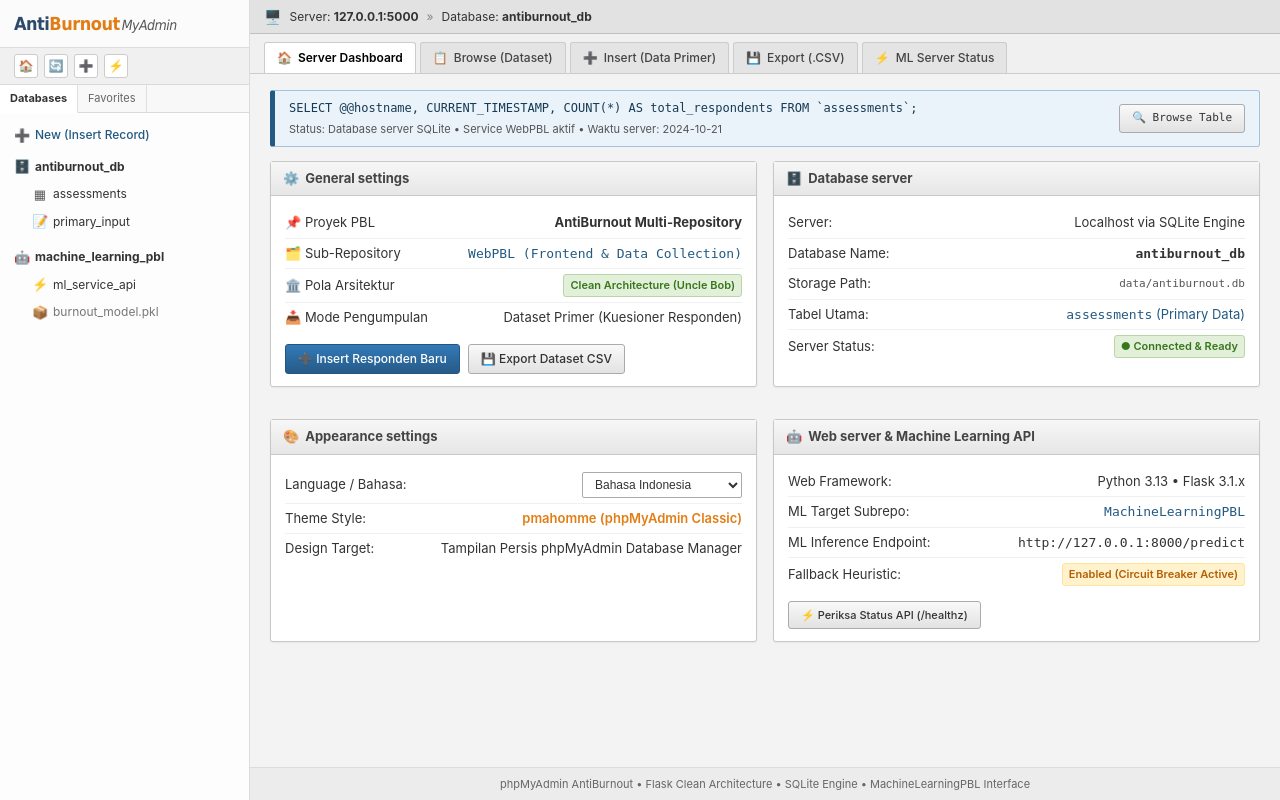
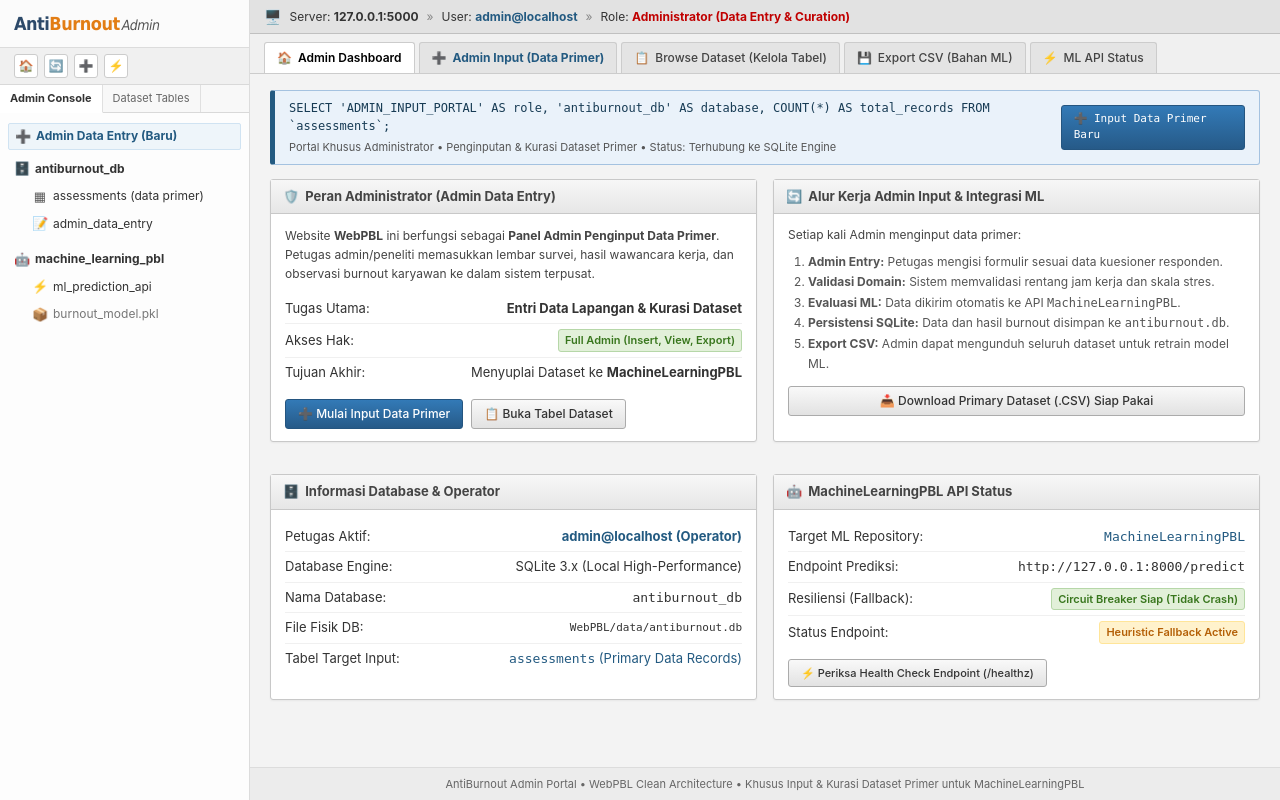
Before and after one commit to Keluarga-Cemara-Team/WebPBL, a Flask app: page / in a window 1280 px wide. Run offline with Flask 3, Linux system fonts and the light colour scheme.

Commit message:
feat: add admin dashboard, assessment forms, and base templates for AntiBurnout WebPBL

```diff
--- a/app/presentation/templates/base.html
+++ b/app/presentation/templates/base.html
@@ -3,7 +3,7 @@
 <head>
     <meta charset="UTF-8">
     <meta name="viewport" content="width=device-width, initial-scale=1.0">
-    <title>{% block title %}AntiBurnout &bull; phpMyAdmin{% endblock %}</title>
+    <title>{% block title %}AntiBurnout &bull; Admin Portal phpMyAdmin{% endblock %}</title>
     <!-- phpMyAdmin Stylesheet -->
     <link rel="stylesheet" href="{{ url_for('static', filename='css/main.css') }}">
     {% block extra_head %}{% endblock %}
@@ -15,30 +15,32 @@
              ============================================================ -->
         <aside class="pma-sidebar">
             <div class="pma-sidebar-brand">
-                <a href="{{ url_for('main.index') }}" class="pma-logo" title="phpMyAdmin AntiBurnout">
-                    <span class="pma-logo-anti">Anti</span><span class="pma-logo-burnout">Burnout</span><span class="pma-logo-admin">MyAdmin</span>
+                <a href="{{ url_for('main.index') }}" class="pma-logo" title="phpMyAdmin AntiBurnout Admin">
+                    <span class="pma-logo-anti">Anti</span><span class="pma-logo-burnout">Burnout</span><span class="pma-logo-admin">Admin</span>
                 </a>
             </div>
 
-            <!-- Quick Action Icons (Home, Refresh, Docs, Settings) -->
+            <!-- Quick Action Icons (Home, Refresh, Admin Insert, Status) -->
             <div class="pma-quick-actions">
-                <a href="{{ url_for('main.index') }}" class="pma-quick-btn" title="Home">🏠</a>
+                <a href="{{ url_for('main.index') }}" class="pma-quick-btn" title="Admin Dashboard">🏠</a>
                 <a href="javascript:location.reload();" class="pma-quick-btn" title="Reload Navigation">🔄</a>
-                <a href="{{ url_for('assessment.form') }}" class="pma-quick-btn" title="Insert New Row">➕</a>
-                <a href="{{ url_for('main.health_check') }}" target="_blank" class="pma-quick-btn" title="Server Status">⚡</a>
+                <a href="{{ url_for('assessment.form') }}" class="pma-quick-btn" title="Admin Data Entry">➕</a>
+                <a href="{{ url_for('main.health_check') }}" target="_blank" class="pma-quick-btn" title="ML Server Health">⚡</a>
             </div>
 
             <!-- Mini Navigation Tabs -->
             <div class="pma-nav-tabs-mini">
-                <div class="pma-nav-tab-mini active">Databases</div>
-                <div class="pma-nav-tab-mini">Favorites</div>
+                <div class="pma-nav-tab-mini active">Admin Console</div>
+                <div class="pma-nav-tab-mini">Dataset Tables</div>
             </div>
 
             <!-- Tree Structure -->
             <div class="pma-tree">
-                <div class="pma-tree-item">
+                <div class="pma-tree-item" style="background: #eef5fa; border: 1px solid #d0e3f2; margin-bottom: 6px;">
                     <span class="pma-tree-icon">➕</span>
-                    <a href="{{ url_for('assessment.form') }}" style="color: #235a81; font-weight: 500;">New (Insert Record)</a>
+                    <a href="{{ url_for('assessment.form') }}" style="color: #235a81; font-weight: bold;">
+                        Admin Data Entry (Baru)
+                    </a>
                 </div>
 
                 <!-- Database: antiburnout_db -->
@@ -50,11 +52,11 @@
                     <div class="pma-tree-sub">
                         <a href="{{ url_for('assessment.dataset_view') }}" class="pma-tree-item {% if request.path == '/assessment/dataset' %}active{% endif %}">
                             <span class="pma-tree-icon">▦</span>
-                            <span>assessments</span>
+                            <span>assessments (data primer)</span>
                         </a>
                         <a href="{{ url_for('assessment.form') }}" class="pma-tree-item {% if request.path == '/assessment/' %}active{% endif %}">
                             <span class="pma-tree-icon">📝</span>
-                            <span>primary_input</span>
+                            <span>admin_data_entry</span>
                         </a>
                     </div>
                 </div>
@@ -68,7 +70,7 @@
                     <div class="pma-tree-sub">
                         <a href="{{ url_for('main.health_check') }}" target="_blank" class="pma-tree-item">
                             <span class="pma-tree-icon">⚡</span>
-                            <span>ml_service_api</span>
+                            <span>ml_prediction_api</span>
                         </a>
                         <div class="pma-tree-item" style="color: #777;">
                             <span class="pma-tree-icon">📦</span>
@@ -88,7 +90,9 @@
                 <span class="pma-server-icon">🖥️</span>
                 <span>Server: <strong>127.0.0.1:5000</strong></span>
                 <span style="color: #888;">&raquo;</span>
-                <span>Database: <strong>antiburnout_db</strong></span>
+                <span>User: <strong style="color: #235a81;">admin@localhost</strong></span>
+                <span style="color: #888;">&raquo;</span>
+                <span>Role: <strong style="color: #c00000;">Administrator (Data Entry & Curation)</strong></span>
                 {% block breadcrumb_extra %}{% endblock %}
             </div>
 
@@ -96,23 +100,23 @@
             <nav class="pma-tabs-bar">
                 <a href="{{ url_for('main.index') }}" class="pma-tab {% if request.path == '/' %}active{% endif %}">
                     <span>🏠</span>
-                    <span>Server Dashboard</span>
+                    <span>Admin Dashboard</span>
+                </a>
+                <a href="{{ url_for('assessment.form') }}" class="pma-tab {% if request.path == '/assessment/' %}active{% endif %}" style="font-weight: bold; color: #235a81;">
+                    <span>➕</span>
+                    <span>Admin Input (Data Primer)</span>
                 </a>
                 <a href="{{ url_for('assessment.dataset_view') }}" class="pma-tab {% if request.path == '/assessment/dataset' %}active{% endif %}">
                     <span>📋</span>
-                    <span>Browse (Dataset)</span>
-                </a>
-                <a href="{{ url_for('assessment.form') }}" class="pma-tab {% if request.path == '/assessment/' %}active{% endif %}">
-                    <span>➕</span>
-                    <span>Insert (Data Primer)</span>
+                    <span>Browse Dataset (Kelola Tabel)</span>
                 </a>
                 <a href="{{ url_for('assessment.export_csv') }}" class="pma-tab">
                     <span>💾</span>
-                    <span>Export (.CSV)</span>
+                    <span>Export CSV (Bahan ML)</span>
                 </a>
                 <a href="{{ url_for('main.health_check') }}" target="_blank" class="pma-tab">
                     <span>⚡</span>
-                    <span>ML Server Status</span>
+                    <span>ML API Status</span>
                 </a>
             </nav>
 
@@ -134,7 +138,7 @@
 
             <!-- phpMyAdmin Footer -->
             <footer class="pma-footer">
-                <span>phpMyAdmin AntiBurnout &bull; Flask Clean Architecture &bull; SQLite Engine &bull; MachineLearningPBL Interface</span>
+                <span>AntiBurnout Admin Portal &bull; WebPBL Clean Architecture &bull; Khusus Input & Kurasi Dataset Primer untuk MachineLearningPBL</span>
             </footer>
         </div>
     </div>
--- a/app/presentation/templates/main/index.html
+++ b/app/presentation/templates/main/index.html
@@ -1,146 +1,141 @@
 {% extends "base.html" %}
 
-{% block title %}Server Dashboard &bull; AntiBurnout phpMyAdmin{% endblock %}
+{% block title %}Admin Console &bull; AntiBurnout phpMyAdmin{% endblock %}
 
 {% block content %}
 <!-- phpMyAdmin SQL Execution Banner -->
 <div class="pma-sql-box">
     <div>
-        <code>SELECT @@hostname, CURRENT_TIMESTAMP, COUNT(*) AS total_respondents FROM `assessments`;</code>
+        <code>SELECT 'ADMIN_INPUT_PORTAL' AS role, 'antiburnout_db' AS database, COUNT(*) AS total_records FROM `assessments`;</code>
         <div class="pma-sql-meta">
-            Status: Database server SQLite &bull; Service WebPBL aktif &bull; Waktu server: 2024-10-21
+            Portal Khusus Administrator &bull; Penginputan & Kurasi Dataset Primer &bull; Status: Terhubung ke SQLite Engine
         </div>
     </div>
-    <a href="{{ url_for('assessment.dataset_view') }}" class="pma-btn" style="font-size: 11px;">
-        🔍 Browse Table
+    <a href="{{ url_for('assessment.form') }}" class="pma-btn pma-btn-primary" style="font-size: 11px;">
+        ➕ Input Data Primer Baru
     </a>
 </div>
 
-<!-- phpMyAdmin 4-Panel Grid (Exact layout from screenshot) -->
+<!-- phpMyAdmin 4-Panel Grid Khusus Admin Input -->
 <div class="pma-grid-2col">
-    <!-- Panel 1: General settings -->
+    <!-- Panel 1: Peran & Fungsi Admin Input -->
     <div class="pma-card">
         <div class="pma-card-header">
-            <span>⚙️</span>
-            <span>General settings</span>
+            <span>🛡️</span>
+            <span>Peran Administrator (Admin Data Entry)</span>
         </div>
         <div class="pma-card-body">
+            <p style="margin-bottom: 10px; color: #444; font-size: 12px; line-height: 1.6;">
+                Website <strong>WebPBL</strong> ini berfungsi sebagai <strong>Panel Admin Penginput Data Primer</strong>. Petugas admin/peneliti memasukkan lembar survei, hasil wawancara kerja, dan observasi burnout karyawan ke dalam sistem terpusat.
+            </p>
             <ul class="pma-list">
                 <li class="pma-list-item">
-                    <span>📌 Proyek PBL</span>
-                    <strong>AntiBurnout Multi-Repository</strong>
+                    <span>Tugas Utama:</span>
+                    <strong>Entri Data Lapangan & Kurasi Dataset</strong>
                 </li>
                 <li class="pma-list-item">
-                    <span>🗂️ Sub-Repository</span>
-                    <span style="font-family: monospace; color: #235a81;">WebPBL (Frontend & Data Collection)</span>
+                    <span>Akses Hak:</span>
+                    <span class="pma-badge pma-badge-success">Full Admin (Insert, View, Export)</span>
                 </li>
                 <li class="pma-list-item">
-                    <span>🏛️ Pola Arsitektur</span>
-                    <span class="pma-badge pma-badge-success">Clean Architecture (Uncle Bob)</span>
-                </li>
-                <li class="pma-list-item">
-                    <span>📥 Mode Pengumpulan</span>
-                    <span>Dataset Primer (Kuesioner Responden)</span>
+                    <span>Tujuan Akhir:</span>
+                    <span>Menyuplai Dataset ke <strong>MachineLearningPBL</strong></span>
                 </li>
             </ul>
             <div style="margin-top: 12px; display: flex; gap: 8px;">
                 <a href="{{ url_for('assessment.form') }}" class="pma-btn pma-btn-primary">
-                    ➕ Insert Responden Baru
+                    ➕ Mulai Input Data Primer
                 </a>
-                <a href="{{ url_for('assessment.export_csv') }}" class="pma-btn">
-                    💾 Export Dataset CSV
+                <a href="{{ url_for('assessment.dataset_view') }}" class="pma-btn">
+                    📋 Buka Tabel Dataset
                 </a>
             </div>
         </div>
     </div>
 
-    <!-- Panel 2: Database server -->
+    <!-- Panel 2: Alur Integrasi Admin ke Machine Learning -->
+    <div class="pma-card">
+        <div class="pma-card-header">
+            <span>🔄</span>
+            <span>Alur Kerja Admin Input & Integrasi ML</span>
+        </div>
+        <div class="pma-card-body">
+            <div style="font-size: 12px; color: #444; margin-bottom: 8px;">
+                Setiap kali Admin menginput data primer:
+            </div>
+            <ol style="margin-left: 20px; font-size: 12px; color: #555; line-height: 1.7; margin-bottom: 12px;">
+                <li><strong>Admin Entry:</strong> Petugas mengisi formulir sesuai data kuesioner responden.</li>
+                <li><strong>Validasi Domain:</strong> Sistem memvalidasi rentang jam kerja dan skala stres.</li>
+                <li><strong>Evaluasi ML:</strong> Data dikirim otomatis ke API <code>MachineLearningPBL</code>.</li>
+                <li><strong>Persistensi SQLite:</strong> Data dan hasil burnout disimpan ke <code>antiburnout.db</code>.</li>
+                <li><strong>Export CSV:</strong> Admin dapat mengunduh seluruh dataset untuk retrain model ML.</li>
+            </ol>
+            <a href="{{ url_for('assessment.export_csv') }}" class="pma-btn" style="width: 100%; justify-content: center;">
+                📥 Download Primary Dataset (.CSV) Siap Pakai
+            </a>
+        </div>
+    </div>
+
+    <!-- Panel 3: Status Operator & Database Server -->
     <div class="pma-card">
         <div class="pma-card-header">
             <span>🗄️</span>
-            <span>Database server</span>
+            <span>Informasi Database & Operator</span>
         </div>
         <div class="pma-card-body">
             <ul class="pma-list">
                 <li class="pma-list-item">
-                    <span>Server:</span>
-                    <span>Localhost via SQLite Engine</span>
+                    <span>Petugas Aktif:</span>
+                    <span style="font-weight: bold; color: #235a81;">admin@localhost (Operator)</span>
                 </li>
                 <li class="pma-list-item">
-                    <span>Database Name:</span>
-                    <span style="font-family: monospace; font-weight: bold;">antiburnout_db</span>
+                    <span>Database Engine:</span>
+                    <span>SQLite 3.x (Local High-Performance)</span>
                 </li>
                 <li class="pma-list-item">
-                    <span>Storage Path:</span>
-                    <span style="font-family: monospace; font-size: 11px; color: #555;">data/antiburnout.db</span>
+                    <span>Nama Database:</span>
+                    <code>antiburnout_db</code>
                 </li>
                 <li class="pma-list-item">
-                    <span>Tabel Utama:</span>
-                    <a href="{{ url_for('assessment.dataset_view') }}"><code>assessments</code> (Primary Data)</a>
+                    <span>File Fisik DB:</span>
+                    <span style="font-family: monospace; font-size: 11px;">WebPBL/data/antiburnout.db</span>
                 </li>
                 <li class="pma-list-item">
-                    <span>Server Status:</span>
-                    <span class="pma-badge pma-badge-success">● Connected & Ready</span>
+                    <span>Tabel Target Input:</span>
+                    <a href="{{ url_for('assessment.dataset_view') }}"><code>assessments</code> (Primary Data Records)</a>
                 </li>
             </ul>
         </div>
     </div>
 
-    <!-- Panel 3: Appearance & Interface Settings -->
+    <!-- Panel 4: Machine Learning Endpoint Status -->
     <div class="pma-card">
         <div class="pma-card-header">
-            <span>🎨</span>
-            <span>Appearance settings</span>
+            <span>🤖</span>
+            <span>MachineLearningPBL API Status</span>
         </div>
         <div class="pma-card-body">
             <ul class="pma-list">
                 <li class="pma-list-item">
-                    <span>Language / Bahasa:</span>
-                    <select class="pma-select" style="max-width: 160px;">
-                        <option selected>Bahasa Indonesia</option>
-                        <option>English</option>
-                    </select>
-                </li>
-                <li class="pma-list-item">
-                    <span>Theme Style:</span>
-                    <span style="font-weight: 600; color: #e27d14;">pmahomme (phpMyAdmin Classic)</span>
-                </li>
-                <li class="pma-list-item">
-                    <span>Design Target:</span>
-                    <span>Tampilan Persis phpMyAdmin Database Manager</span>
-                </li>
-            </ul>
-        </div>
-    </div>
-
-    <!-- Panel 4: Web Server & Machine Learning Service -->
-    <div class="pma-card">
-        <div class="pma-card-header">
-            <span>🤖</span>
-            <span>Web server & Machine Learning API</span>
-        </div>
-        <div class="pma-card-body">
-            <ul class="pma-list">
-                <li class="pma-list-item">
-                    <span>Web Framework:</span>
-                    <span>Python 3.13 &bull; Flask 3.1.x</span>
-                </li>
-                <li class="pma-list-item">
-                    <span>ML Target Subrepo:</span>
+                    <span>Target ML Repository:</span>
                     <span style="font-family: monospace; color: #235a81;">MachineLearningPBL</span>
                 </li>
                 <li class="pma-list-item">
-                    <span>ML Inference Endpoint:</span>
+                    <span>Endpoint Prediksi:</span>
                     <code>http://127.0.0.1:8000/predict</code>
                 </li>
                 <li class="pma-list-item">
-                    <span>Fallback Heuristic:</span>
-                    <span class="pma-badge pma-badge-warning">Enabled (Circuit Breaker Active)</span>
+                    <span>Resiliensi (Fallback):</span>
+                    <span class="pma-badge pma-badge-success">Circuit Breaker Siap (Tidak Crash)</span>
+                </li>
+                <li class="pma-list-item">
+                    <span>Status Endpoint:</span>
+                    <span class="pma-badge pma-badge-warning">Heuristic Fallback Active</span>
                 </li>
             </ul>
             <div style="margin-top: 10px;">
                 <a href="{{ url_for('main.health_check') }}" target="_blank" class="pma-btn" style="font-size: 11px;">
-                    ⚡ Periksa Status API (/healthz)
+                    ⚡ Periksa Health Check Endpoint (/healthz)
                 </a>
             </div>
         </div>
```
Also changed, not shown: app/presentation/templates/assessment/form.html (+51 -39 lines), app/presentation/templates/assessment/result.html (+9 -9 lines), README.md, data/antiburnout.db.
